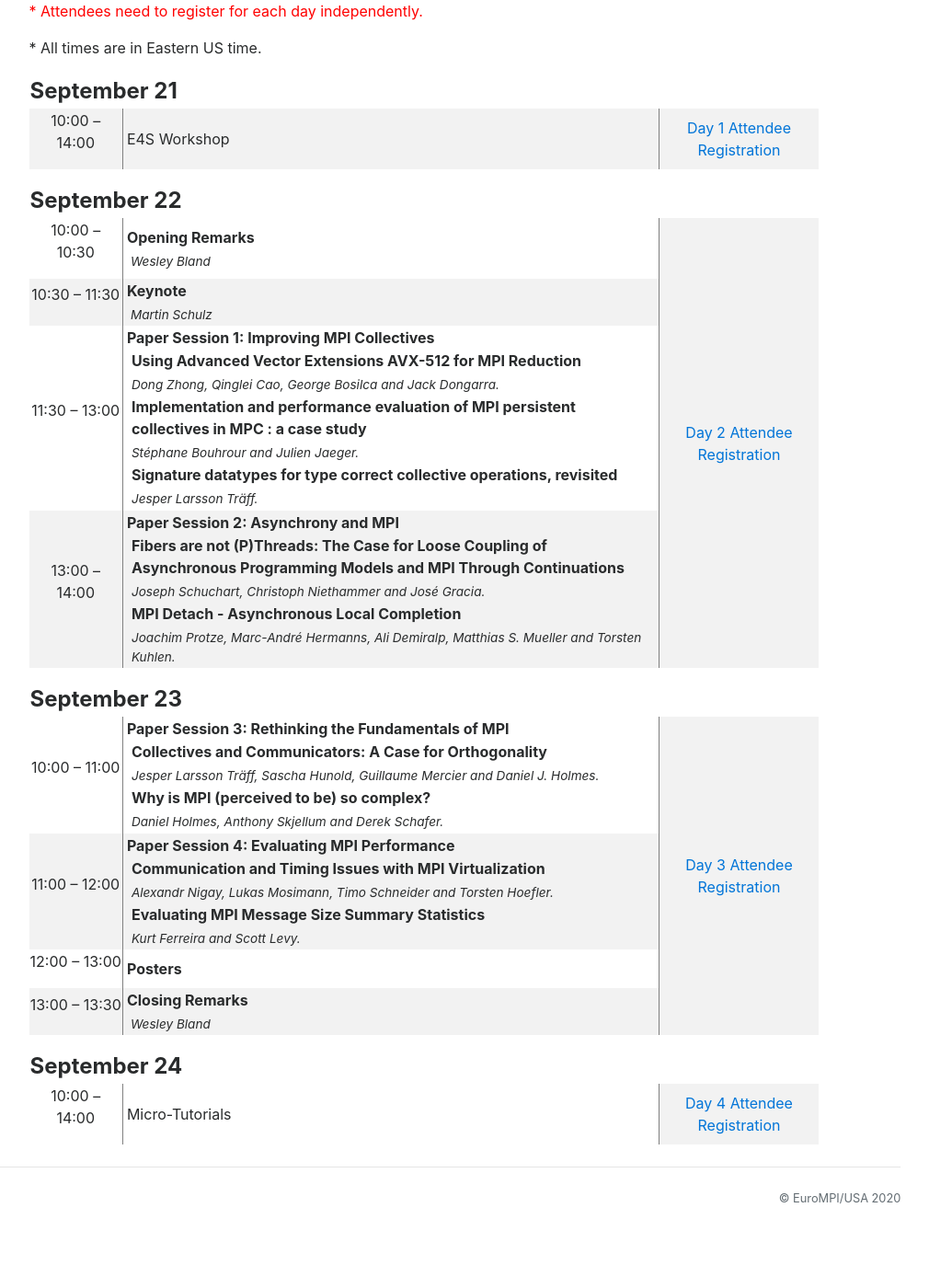
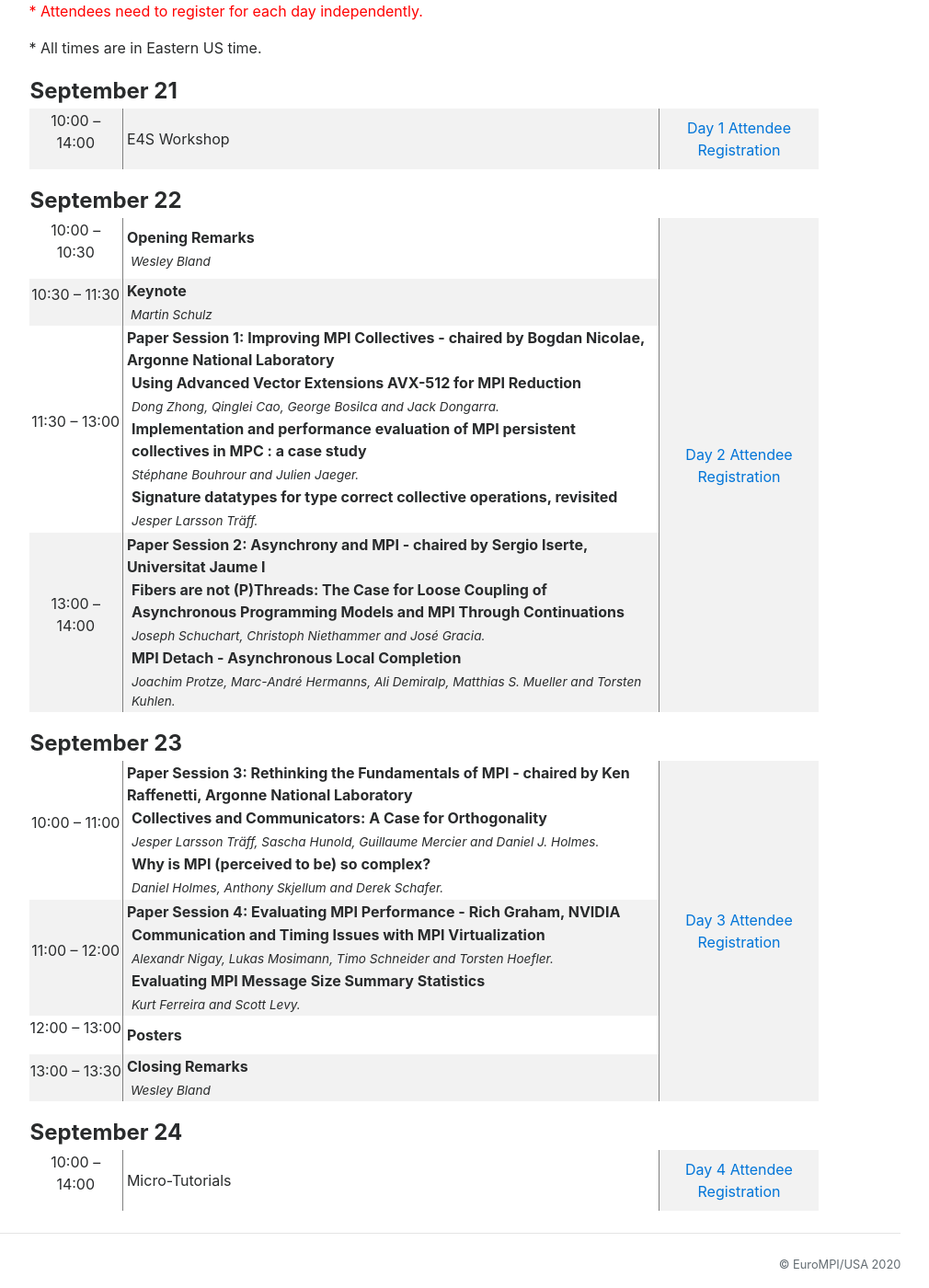
Before and after one commit to eurompi/eurompi.github.io, a Jekyll site: the page built from program.html, in a window 1280 px wide and 1400 px high, scrolled down 393 px. Shown: the whole window at 92% size, without its empty margins (179-1189 px from the left). Built offline with Jekyll 4.4.1, drawn with Linux system fonts in a browser that asks for light colours; nearby versions of some CDN libraries; before the commit the page ends 1721 px from its top, so only the background shows below that.

Commit message:
Add paper session chair

```diff
--- a/program.html
+++ b/program.html
@@ -55,7 +55,7 @@
               <p>11:30 – 13:00</p>
             </td>
             <td style="padding-left:4px;padding-right:4px;width:720px">
-              <div style="font-weight:bold">Paper Session 1: Improving MPI Collectives</div>
+              <div style="font-weight:bold">Paper Session 1: Improving MPI Collectives - chaired by Bogdan Nicolae, Argonne National Laboratory</div>
               <table style="border:0px; width:100%"><tbody>
                 <tr>
                   <td>
@@ -82,7 +82,7 @@
               <p>13:00 – 14:00</p>
             </td>
             <td style="padding-left:4px;padding-right:4px;width:720px">
-              <div style="font-weight:bold">Paper Session 2: Asynchrony and MPI</div>
+              <div style="font-weight:bold">Paper Session 2: Asynchrony and MPI - chaired by Sergio Iserte, Universitat Jaume Ⅰ</div>
               <table style="border:0px; width:100%"><tbody>
                 <tr>
                   <td>
@@ -111,7 +111,7 @@
               <p>10:00 – 11:00</p>
             </td>
             <td style="padding-left:4px;padding-right:4px;width:720px">
-              <div style="font-weight:bold">Paper Session 3: Rethinking the Fundamentals of MPI</div>
+              <div style="font-weight:bold">Paper Session 3: Rethinking the Fundamentals of MPI - chaired by Ken Raffenetti, Argonne National Laboratory</div>
               <table style="border:0px; width:100%"><tbody>
                 <tr>
                   <td>
@@ -133,7 +133,7 @@
               <p>11:00 – 12:00</p>
             </td>
             <td style="padding-left:4px;padding-right:4px;width:720px">
-              <div style="font-weight:bold">Paper Session 4: Evaluating MPI Performance</div>
+              <div style="font-weight:bold">Paper Session 4: Evaluating MPI Performance - Rich Graham, NVIDIA</div>
               <table style="border:0px; width:100%"><tbody>
                 <tr>
                   <td>
```
